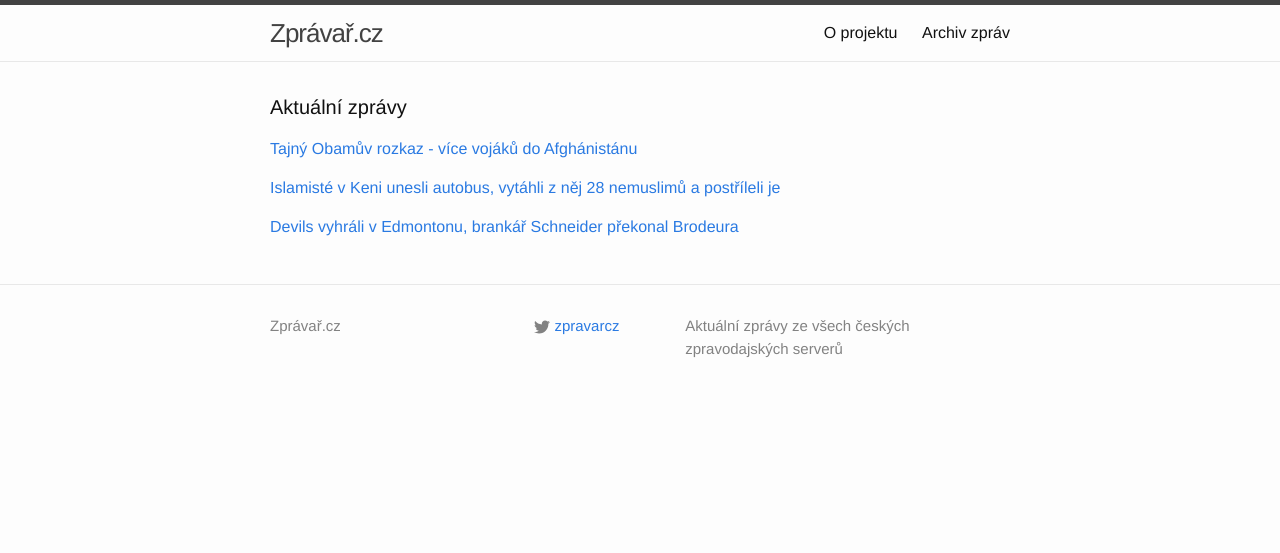
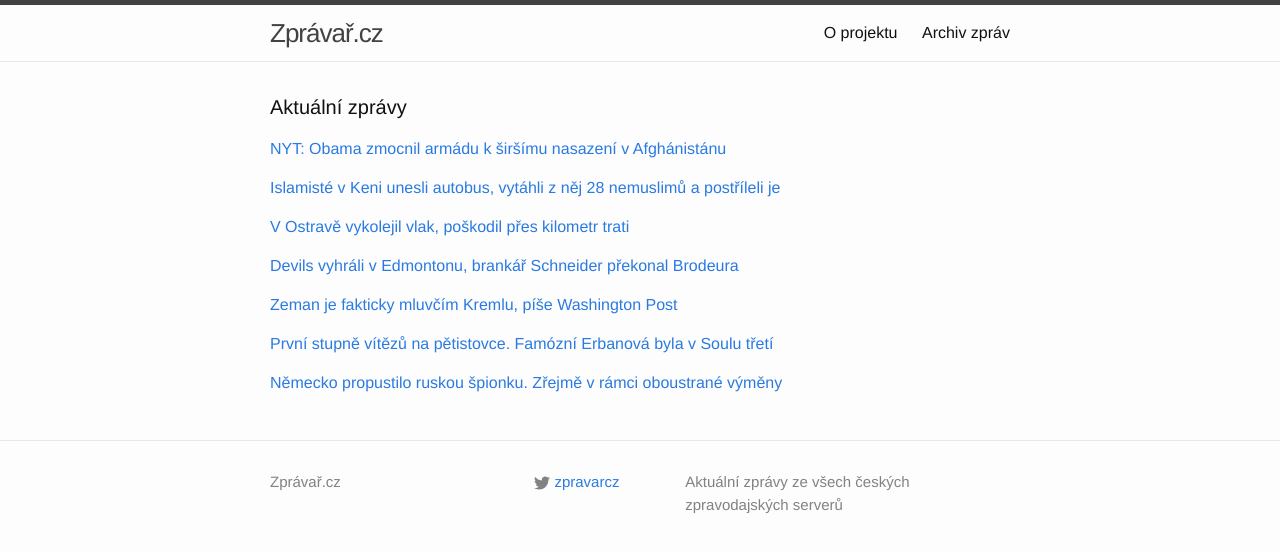
Before and after one commit to adliska/zpravar, a Jekyll site: the page built from index.html, in a window 1280 px wide. Shown: the top 553 px of the page. Built offline with Jekyll 4.4.1, drawn with Linux system fonts in a browser that asks for light colours.

Commit message:
zpravar news update

```diff
--- a/index.html
+++ b/index.html
@@ -5,9 +5,10 @@ layout: default
 <div class="home">
     <h1 class="page-heading">Aktuální zprávy</h1>
 
-<p><a href="javascript:;" onclick="toggle_visibility('zpravy0')">Tajný Obamův rozkaz - více vojáků do Afghánistánu</a></p>
+<p><a href="javascript:;" onclick="toggle_visibility('zpravy0')">NYT: Obama zmocnil armádu k širšímu nasazení v Afghánistánu</a></p>
 <div id="zpravy0" style="display:none">
 <ul>
+<li><a href=http://www.ceskenoviny.cz/zpravy/zpravy/nyt-obama-zmocnil-armadu-k-sirsimu-nasazeni-v-afghanistanu/1150129>NYT: Obama zmocnil armádu k širšímu nasazení v Afghánistánu - www.ceskenoviny.cz</a></li>
 <li><a href=https://echo24.cz/a/wsPKX>Tajný Obamův rozkaz - více vojáků do Afghánistánu - echo24.cz</a></li>
 <li><a href=http://www.tyden.cz/rubriky/zahranici/asie-a-oceanie/obama-dal-rozkaz-armada-ma-v-afghanistanu-novou-praci_324935.html>Obama dal rozkaz, armáda má v Afghánistánu novou práci - www.tyden.cz</a></li>
 <li><a href=http://www.ceskatelevize.cz/ct24/svet/293183-americti-vojaci-budou-v-afghanistanu-bojovat-vice-nez-cekali/>Američtí vojáci budou v Afghánistánu bojovat více, než čekali - www.ceskatelevize.cz</a></li>
@@ -25,12 +26,42 @@ layout: default
 <li><a href=http://www.lidovky.cz/bojovnici-milici-sabab-v-keni-zabili-28-lidi-fiq-/zpravy-svet.aspx?c=A141122_082625_ln_zahranici_sho>Proti nemuslimům. Islamisté je vytahali z autobusu a postříleli  - www.lidovky.cz</a></li>
 <li><a href=http://zpravy.aktualne.cz/zahranici/islamiste-unesli-v-keni-linkovy-autobus-a-zabili-28-pasazeru/r~c6f9c5e2721611e4a10c0025900fea04/>Bojovníci milicí unesli v Keni autobus, zabili 28 pasažérů - zpravy.aktualne.cz</a></li>
 </ul>
-</div><p><a href="javascript:;" onclick="toggle_visibility('zpravy2')">Devils vyhráli v Edmontonu, brankář Schneider překonal Brodeura</a></p>
+</div><p><a href="javascript:;" onclick="toggle_visibility('zpravy2')">V Ostravě vykolejil vlak, poškodil přes kilometr trati</a></p>
 <div id="zpravy2" style="display:none">
+<ul>
+<li><a href=http://www.ceskatelevize.cz/ct24/regiony/293184-v-ostrave-vykolejil-vlak-poskodil-pres-kilometr-trati/>V Ostravě vykolejil vlak, poškodil přes kilometr trati - www.ceskatelevize.cz</a></li>
+<li><a href=http://www.novinky.cz/krimi/354220-vlak-v-ostrave-urazil-1-5-kilometru-s-vykolejenymi-vagony-skoda-pres-pet-milionu.html>Vlak v Ostravě urazil 1,5 kilometru s vykolejenými vagóny, škoda přes pět miliónů - www.novinky.cz</a></li>
+<li><a href=http://www.ceskenoviny.cz/zpravy/zpravy/v-ostrave-vykolejil-nakladni-vlak-skoda-je-5-6-milionu-kc/1150136>V Ostravě vykolejil nákladní vlak, škoda je 5,6 milionu Kč - www.ceskenoviny.cz</a></li>
+<li><a href=http://zpravy.aktualne.cz/regiony/moravskoslezsky/v-ostrave-vykolejil-nakladni-vlak-skoda-je-5-6-milionu/r~3d698200721a11e497f0002590604f2e/>V Ostravě vykolejil nákladní vlak, škoda je 5,6 milionu - zpravy.aktualne.cz</a></li>
+</ul>
+</div><p><a href="javascript:;" onclick="toggle_visibility('zpravy3')">Devils vyhráli v Edmontonu, brankář Schneider překonal Brodeura</a></p>
+<div id="zpravy3" style="display:none">
 <ul>
 <li><a href=http://www.denik.cz/hokej/devils-vyhrali-v-edmontonu-brankar-schneider-prekonal-brodeura-20141122.html>Devils vyhráli v Edmontonu, brankář Schneider překonal Brodeura - www.denik.cz</a></li>
 <li><a href=http://hokej.idnes.cz/schneider-vychytal-new-jersey-vyhru-dvl-/nhl.aspx?c=A141122_065959_nhl_Mkr>Schneider vychytal New Jersey výhru a navíc překonal rekord Brodeura - hokej.idnes.cz</a></li>
 <li><a href=http://www.sportovninoviny.cz/zpravy/devils-vyhrali-v-edmontonu-schneider-prekonal-rekord-brodeura/1150126>Devils vyhráli v Edmontonu, Schneider překonal rekord Brodeura - www.sportovninoviny.cz</a></li>
 <li><a href=http://sport.aktualne.cz/jagrovi-devils-porazili-oilers-schneider-prekonal-brodeura/r~fe787986720811e48477002590604f2e/>Jágrovi Devils porazili Oilers, Schneider překonal Brodeura - sport.aktualne.cz</a></li>
 </ul>
+</div><p><a href="javascript:;" onclick="toggle_visibility('zpravy4')">Zeman je fakticky mluvčím Kremlu, píše Washington Post</a></p>
+<div id="zpravy4" style="display:none">
+<ul>
+<li><a href=http://www.novinky.cz/zahranicni/amerika/354221-zeman-je-fakticky-mluvcim-kremlu-pise-washington-post.html>Zeman je fakticky mluvčím Kremlu, píše Washington Post - www.novinky.cz</a></li>
+<li><a href=http://echo24.cz/a/wfySZ>Zeman je faktickým mluvčím Kremlu, píše Washington Post - echo24.cz</a></li>
+<li><a href=http://zpravy.aktualne.cz/domaci/americky-tisk-zeman-je-fakticky-mluvcim-prezidenta-putina/r~458c8d94721d11e48477002590604f2e/>Americký tisk: Zeman je fakticky mluvčím prezidenta Putina - zpravy.aktualne.cz</a></li>
+<li><a href=http://www.ceskenoviny.cz/zpravy/zpravy/wp-zeman-je-fakticky-mluvcim-kremlu-pro-orbana-je-putin-vzorem/1150139>WP: Zeman je fakticky mluvčím Kremlu, pro Orbána je Putin vzorem - www.ceskenoviny.cz</a></li>
+</ul>
+</div><p><a href="javascript:;" onclick="toggle_visibility('zpravy5')">První stupně vítězů na pětistovce. Famózní Erbanová byla v Soulu třetí</a></p>
+<div id="zpravy5" style="display:none">
+<ul>
+<li><a href=http://sport.idnes.cz/karolina-erbanova-byla-v-soulu-treti-na-petistovce-f83-/sporty.aspx?c=A141122_083448_sporty_ald>První stupně vítězů na pětistovce. Famózní Erbanová byla v Soulu třetí - sport.idnes.cz</a></li>
+<li><a href=http://sport.aktualne.cz/erbanova-byla-ve-sp-senzacne-treti-na-petistovce/r~a7ba26a4721b11e4840b002590604f2e/>Erbanová byla ve SP senzačně třetí na pětistovce - sport.aktualne.cz</a></li>
+<li><a href=http://sport.idnes.cz/prvni-stupne-vitezu-na-petistovce-famozni-erbanova-byla-v-soulu-treti-1mr-/sporty.aspx?c=A141122_083448_sporty_ald>První stupně vítězů na pětistovce. Famózní Erbanová byla v Soulu třetí - sport.idnes.cz</a></li>
+</ul>
+</div><p><a href="javascript:;" onclick="toggle_visibility('zpravy6')">Německo propustilo ruskou špionku. Zřejmě v rámci oboustrané výměny</a></p>
+<div id="zpravy6" style="display:none">
+<ul>
+<li><a href=http://zahranicni.ihned.cz/evropa-slovensko/c1-63157570-nemecko-propustilo-ruskou-spionku-zrejme-v-ramci-oboustrane-vymeny>Německo propustilo ruskou špionku. Zřejmě v rámci oboustrané výměny - zahranicni.ihned.cz</a></li>
+<li><a href=http://zpravy.aktualne.cz/zahranici/nemecko-propustilo-agentku-odsouzenou-za-spionaz-pro-rusko/r~28e3b7d4720f11e490f70025900fea04/>Německo propustilo agentku odsouzenou za špionáž pro Rusko - zpravy.aktualne.cz</a></li>
+<li><a href=http://www.ceskenoviny.cz/zpravy/zpravy/nemecko-propustilo-spionku-pro-rusko-zrejme-v-ramci-vymeny/1150114>Německo propustilo špionku pro Rusko, zřejmě v rámci výměny - www.ceskenoviny.cz</a></li>
+</ul>
 </div></div>
```
